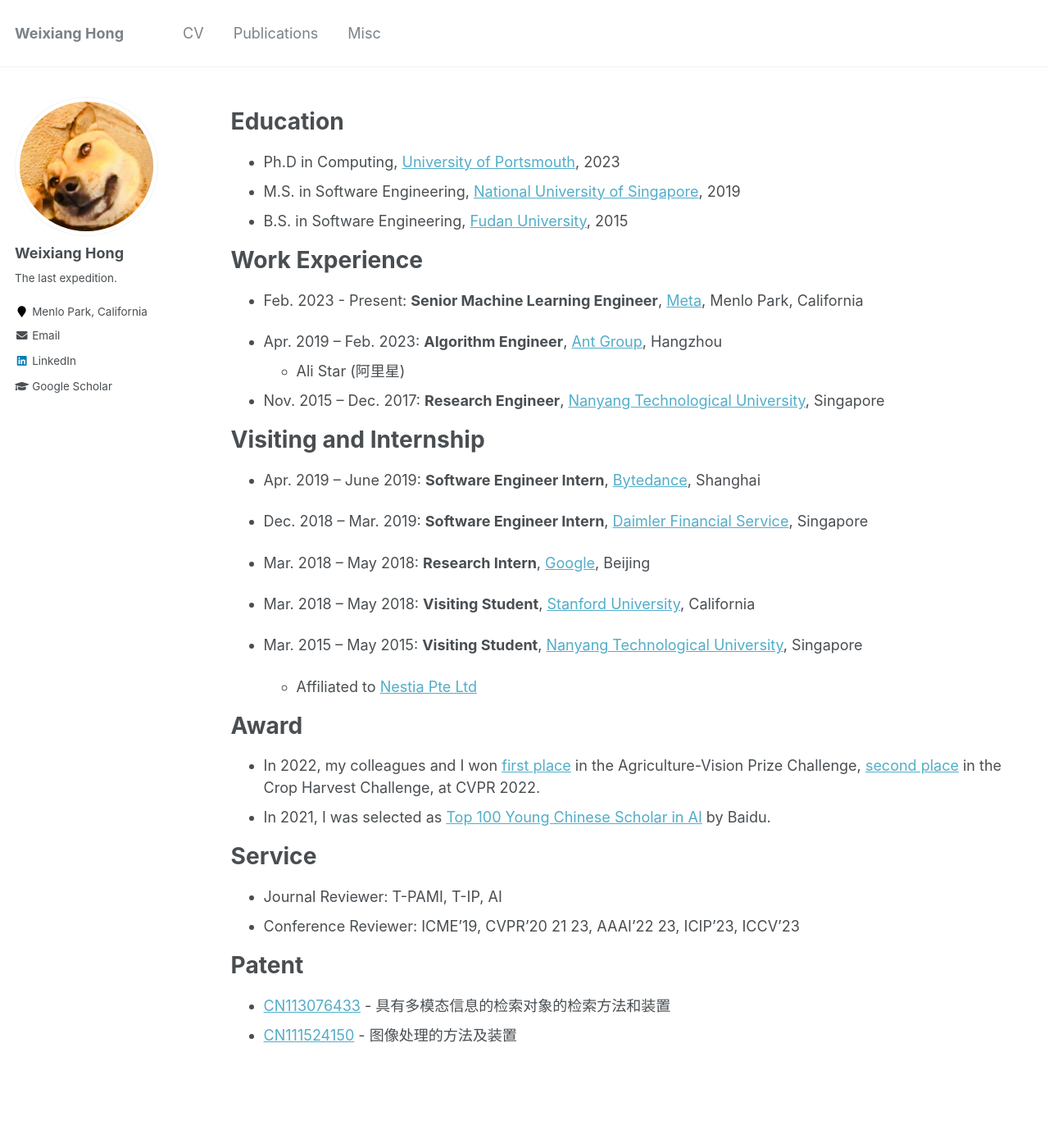
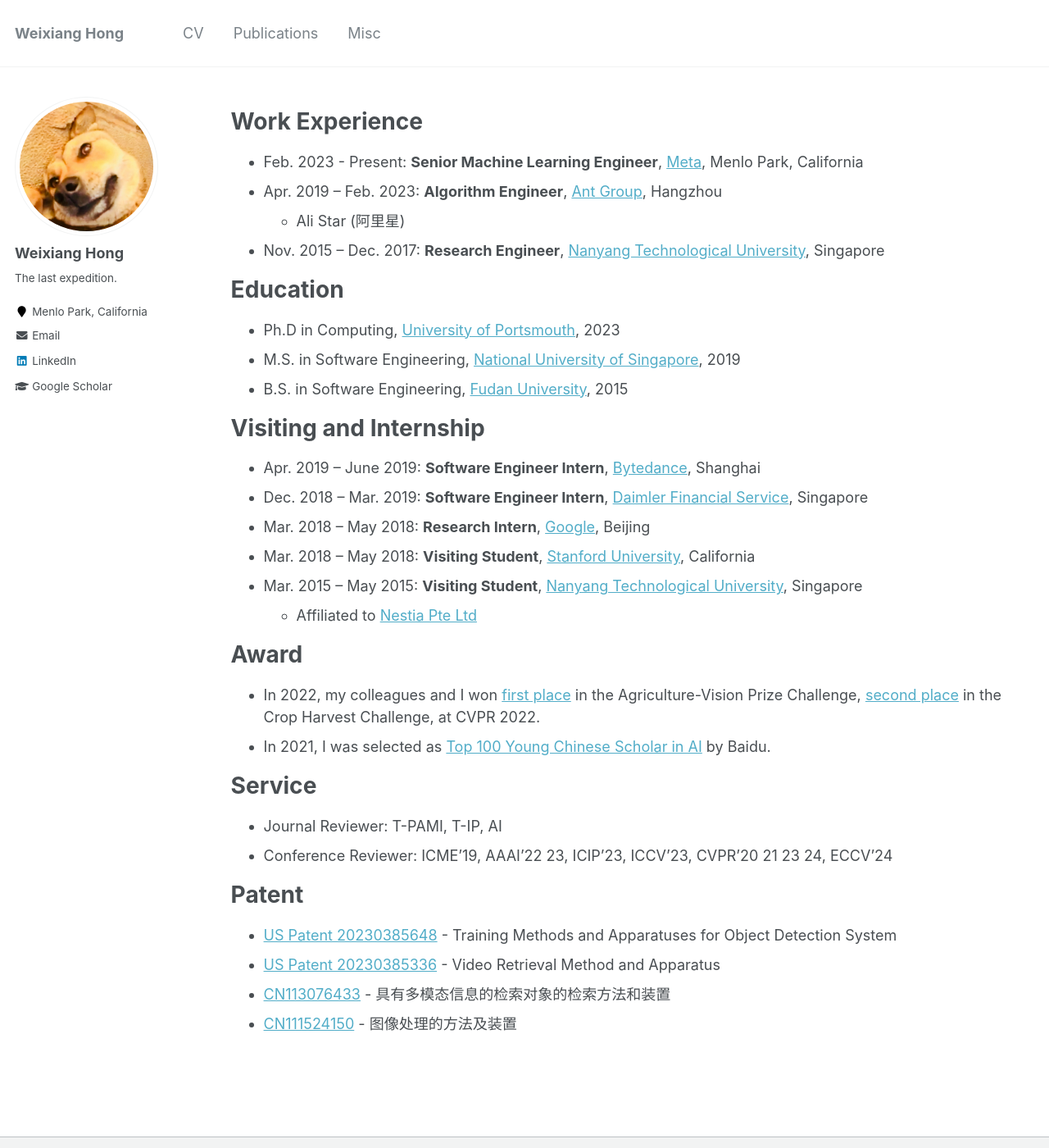
Before and after one commit to weixianghong/weixianghong.github.io, a Jekyll site: the page built from _pages/cv.md, in a window 1280 px wide and 1400 px high. Shown: the whole window at 82% size. Built offline with Jekyll 4.4.1, drawn with Linux system fonts in a browser that asks for light colours.

Commit message:
US Patent & IJCV published & ECCV reviewer & Update co-author link

```diff
--- a/_pages/cv.md
+++ b/_pages/cv.md
@@ -8,45 +8,41 @@
 
 {% include base_path %}
 
+Work Experience
+======
+* Feb. 2023 - Present: **Senior Machine Learning Engineer**, [Meta](https://www.meta.com), Menlo Park, California
+* Apr. 2019 – Feb. 2023: **Algorithm Engineer**, [Ant Group](https://www.antgroup.com), Hangzhou
+  * Ali Star (阿里星)
+* Nov. 2015 – Dec. 2017: **Research Engineer**, [Nanyang Technological University](https://www.ntu.edu.sg), Singapore
+
 Education
 ======
 * Ph.D in Computing, [University of Portsmouth](https://researchportal.port.ac.uk/en/studentTheses/approximate-nearest-neighbor-search-with-hashing-and-quantization), 2023
 * M.S. in Software Engineering, [National University of Singapore](https://nus-csm.symplicity.com/profiles/weixiang.hong), 2019
 * B.S. in Software Engineering, [Fudan University](http://fdjpkc.fudan.edu.cn/d201348/13198/list.htm), 2015
 
-Work Experience
-======
-* Feb. 2023 - Present: **Senior Machine Learning Engineer**, [Meta](https://www.meta.com), Menlo Park, California
-
-* Apr. 2019 – Feb. 2023: **Algorithm Engineer**, [Ant Group](https://www.antgroup.com), Hangzhou
-  * Ali Star (阿里星)
-
-* Nov. 2015 – Dec. 2017: **Research Engineer**, [Nanyang Technological University](https://www.ntu.edu.sg), Singapore
-
 Visiting and Internship
 ======
 * Apr. 2019 – June 2019: **Software Engineer Intern**, [Bytedance](https://www.bytedance.com), Shanghai
-
 * Dec. 2018 – Mar. 2019: **Software Engineer Intern**, [Daimler Financial Service](https://group.mercedes-benz.com/careers/about-us/locations/location-detail-page-5172.html), Singapore
-
 * Mar. 2018 – May 2018: **Research Intern**, [Google](https://about.google), Beijing
-
 * Mar. 2018 – May 2018: **Visiting Student**, [Stanford University](https://www.stanford.edu), California
-
 * Mar. 2015 – May 2015: **Visiting Student**, [Nanyang Technological University](https://www.ntu.edu.sg), Singapore
   * Affiliated to [Nestia Pte Ltd](https://www.nestia.com)
 
 Award
 ======
-* In 2022, my colleagues and I won [first place](http://weixianghong.github.io/files/Agriculture_Vision/Certificate_AntGroup_AgVis1.pdf) in the Agriculture-Vision Prize Challenge, [second place]((http://weixianghong.github.io/files/Agriculture_Vision/Certificate_AntGroup_CH2.pdf)) in the Crop Harvest Challenge, at CVPR 2022.
+* In 2022, my colleagues and I won [first place](http://weixianghong.github.io/files/Agriculture_Vision/Certificate_AntGroup_AgVis1.pdf) in the Agriculture-Vision Prize Challenge, [second place](http://weixianghong.github.io/files/Agriculture_Vision/Certificate_AntGroup_CH2.pdf) in the Crop Harvest Challenge, at CVPR 2022.
 * In 2021, I was selected as [Top 100 Young Chinese Scholar in AI](https://xueshu.baidu.com/usercenter/index/aischolar) by Baidu.
 
 Service
 ======
 * Journal Reviewer: T-PAMI, T-IP, AI
-* Conference Reviewer: ICME'19, CVPR'20 21 23, AAAI'22 23, ICIP'23, ICCV'23
+* Conference Reviewer: ICME'19, AAAI'22 23, ICIP'23, ICCV'23, CVPR'20 21 23 24, ECCV'24
 
 Patent
 ======
+* [US Patent 20230385648](https://patents.google.com/patent/US20230385648A1/en) - Training Methods and Apparatuses for Object Detection System
+* [US Patent 20230385336](https://patents.google.com/patent/US20230385336A1/en) - Video Retrieval Method and Apparatus
 * [CN113076433](https://patents.google.com/patent/CN113076433A/en?oq=CN113076433) - 具有多模态信息的检索对象的检索方法和装置
 * [CN111524150](https://patents.google.com/patent/CN111524150A/en?oq=CN111524150) - 图像处理的方法及装置
```
Also changed, not shown: _pages/about.md (+1 -1 lines), _publications/2019-10-04-BMVC.md (+1 -1 lines), _publications/2020-10-01-WACV.md (+1 -1 lines), _publications/2021-10-01-SIGIR.md (+1 -1 lines), _publications/2022-10-01-SIGIR.md (+1 -1 lines), _publications/2024-02-26-IJCV.md (added, +8 -0 lines).
